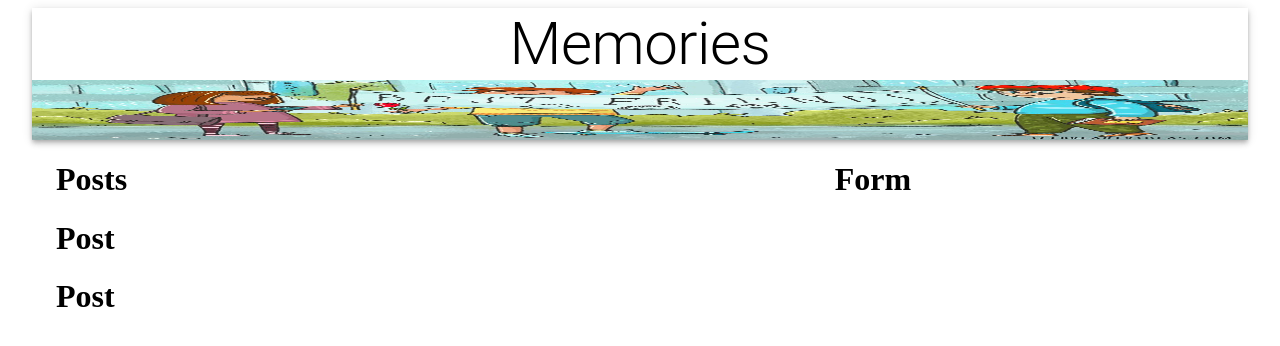
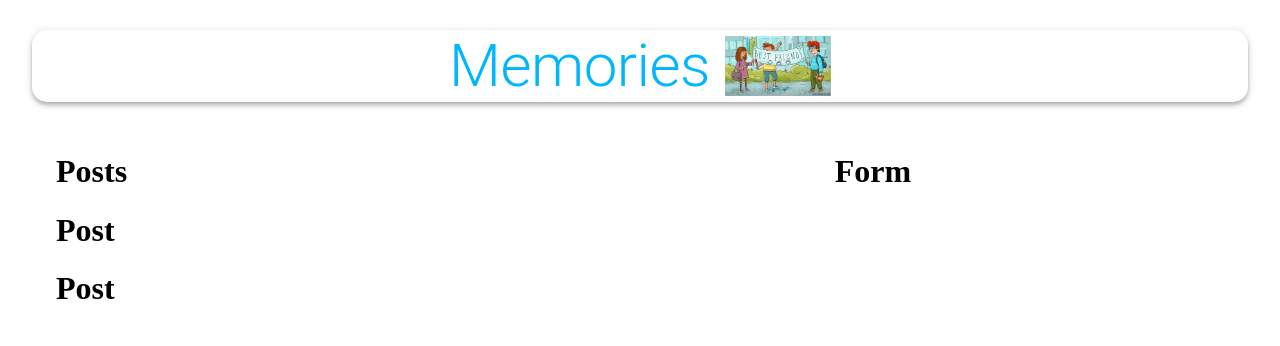
Before and after one commit to douglas86/memories, a React (Create React App) app in the folder client/: page / in a window 1280 px wide. Shown: the top 346 px of the page. Built offline with nearby package versions, Linux system fonts and the light colour scheme.

Commit message:
Added some styling

```diff
--- a/client/src/App.js
+++ b/client/src/App.js
@@ -5,14 +5,31 @@ import Posts from './components/Posts/Posts';
 import Form from './components/Form/Form';
 import memories from './images/memories.jpg';
 
+import useStyles from './styles';
+
 const App = () => {
+    const classes = useStyles();
+
     return (
         <Container maxWidth="lg">
-            <AppBar position="static" color="inherit">
-                <Typography variant="h2" align="center">
+            <AppBar
+                className={classes.appBar}
+                position="static"
+                color="inherit"
+            >
+                <Typography
+                    className={classes.heading}
+                    variant="h2"
+                    align="center"
+                >
                     Memories
                 </Typography>
-                <img src={memories} alt="memories" height="60" />
+                <img
+                    className={classes.image}
+                    src={memories}
+                    alt="memories"
+                    height="60"
+                />
             </AppBar>
             <Grow in>
                 <Container>
--- a/client/src/components/Form/Form.js
+++ b/client/src/components/Form/Form.js
@@ -1,6 +1,9 @@
 import React from 'react';
 
+import useStyles from './styles';
+
 const Form = () => {
+    const classes = useStyles();
     return <h1>Form</h1>;
 };
 
--- a/client/src/components/Form/styles.js
+++ b/client/src/components/Form/styles.js
@@ -0,0 +1,24 @@
+import { makeStyles } from '@material-ui/core/styles';
+
+export default makeStyles((theme) => ({
+    root: {
+        '& .MuiTextField-root': {
+            margin: theme.spacing(1),
+        },
+    },
+    paper: {
+        padding: theme.spacing(2),
+    },
+    form: {
+        display: 'flex',
+        flexWrap: 'wrap',
+        justifyContent: 'center',
+    },
+    fileInput: {
+        width: '97%',
+        margin: '10px 0',
+    },
+    buttonSubmit: {
+        marginBottom: 10,
+    },
+}));
--- a/client/src/components/Posts/Post/Post.js
+++ b/client/src/components/Posts/Post/Post.js
@@ -1,6 +1,10 @@
 import React from 'react';
 
+import useStyles from './styles';
+
 const Post = () => {
+    const classes = useStyles();
+
     return <h1>Post</h1>;
 };
 
--- a/client/src/components/Posts/Post/styles.js
+++ b/client/src/components/Posts/Post/styles.js
@@ -0,0 +1,52 @@
+import { makeStyles } from '@material-ui/core/styles';
+
+export default makeStyles({
+    media: {
+        height: 0,
+        paddingTop: '56.25%',
+        backgroundColor: 'rgba(0, 0, 0, 0.5)',
+        backgroundBlendMode: 'darken',
+    },
+    border: {
+        border: 'solid',
+    },
+    fullHeightCard: {
+        height: '100%',
+    },
+    card: {
+        display: 'flex',
+        flexDirection: 'column',
+        justifyContent: 'space-between',
+        borderRadius: '15px',
+        height: '100%',
+        position: 'relative',
+    },
+    overlay: {
+        position: 'absolute',
+        top: '20px',
+        left: '20px',
+        color: 'white',
+    },
+    overlay2: {
+        position: 'absolute',
+        top: '20px',
+        right: '20px',
+        color: 'white',
+    },
+    grid: {
+        display: 'flex',
+    },
+    details: {
+        display: 'flex',
+        justifyContent: 'space-between',
+        margin: '20px',
+    },
+    title: {
+        padding: '0 16px',
+    },
+    cardActions: {
+        padding: '0 16px 8px 16px',
+        display: 'flex',
+        justifyContent: 'space-between',
+    },
+});
--- a/client/src/components/Posts/Posts.js
+++ b/client/src/components/Posts/Posts.js
@@ -1,7 +1,11 @@
 import React from 'react';
 import Post from './Post/Post';
 
+import useStyles from './styles';
+
 const Posts = () => {
+    const classes = useStyles();
+
     return (
         <>
             <h1>Posts</h1>
--- a/client/src/components/Posts/styles.js
+++ b/client/src/components/Posts/styles.js
@@ -0,0 +1,14 @@
+import { makeStyles } from '@material-ui/core/styles';
+
+export default makeStyles((theme) => ({
+    mainContainer: {
+        display: 'flex',
+        alignItems: 'center',
+    },
+    smMargin: {
+        margin: theme.spacing(1),
+    },
+    actionDiv: {
+        textAlign: 'center',
+    },
+}));
--- /dev/null
+++ b/client/src/styles.js
@@ -0,0 +1,18 @@
+import { makeStyles } from '@material-ui/core/styles';
+
+export default makeStyles(() => ({
+    appBar: {
+        borderRadius: 15,
+        margin: '30px 0',
+        display: 'flex',
+        flexDirection: 'row',
+        justifyContent: 'center',
+        alignItems: 'center',
+    },
+    heading: {
+        color: 'rgba(0,183,255,1)',
+    },
+    image: {
+        marginLeft: '15px',
+    },
+}));
```
